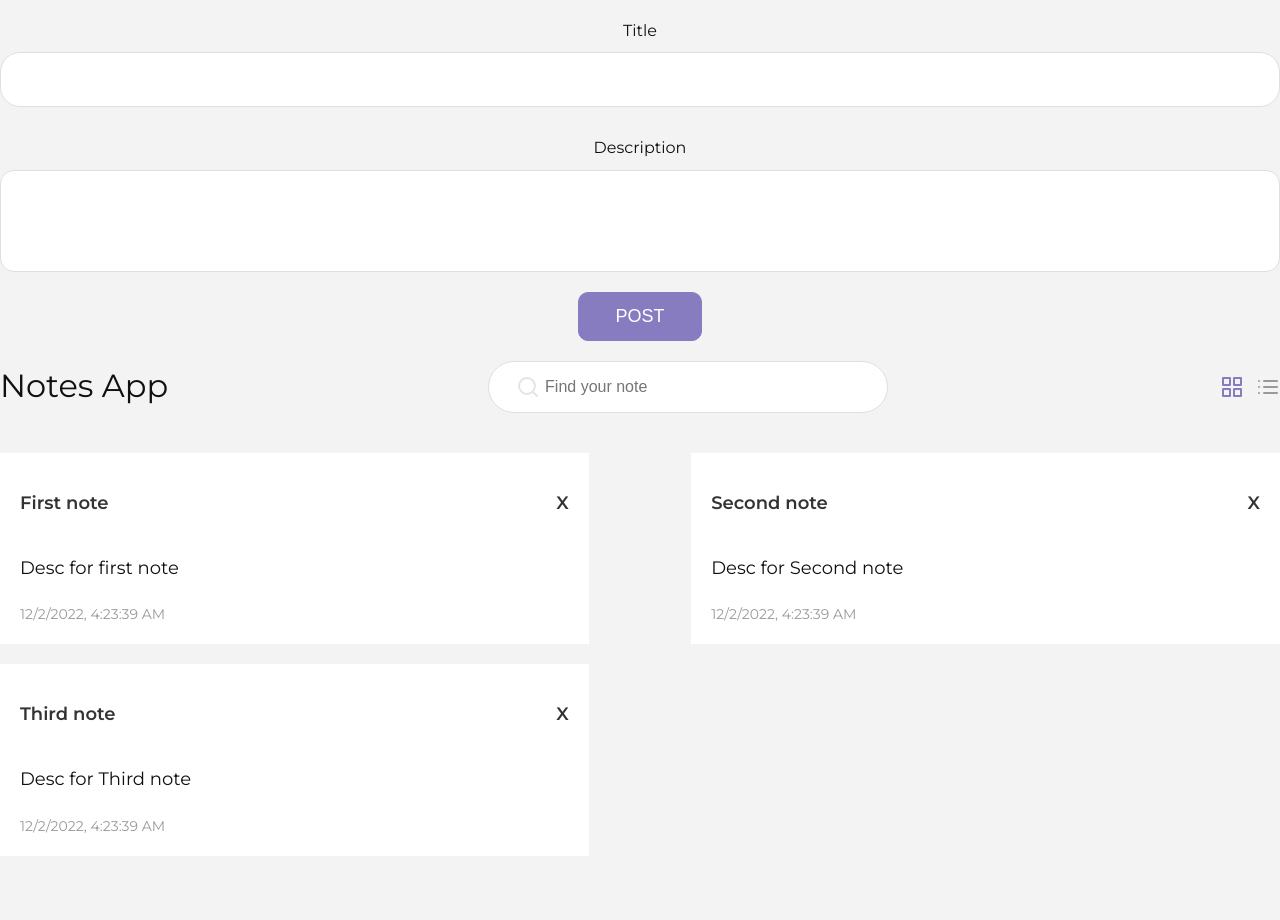
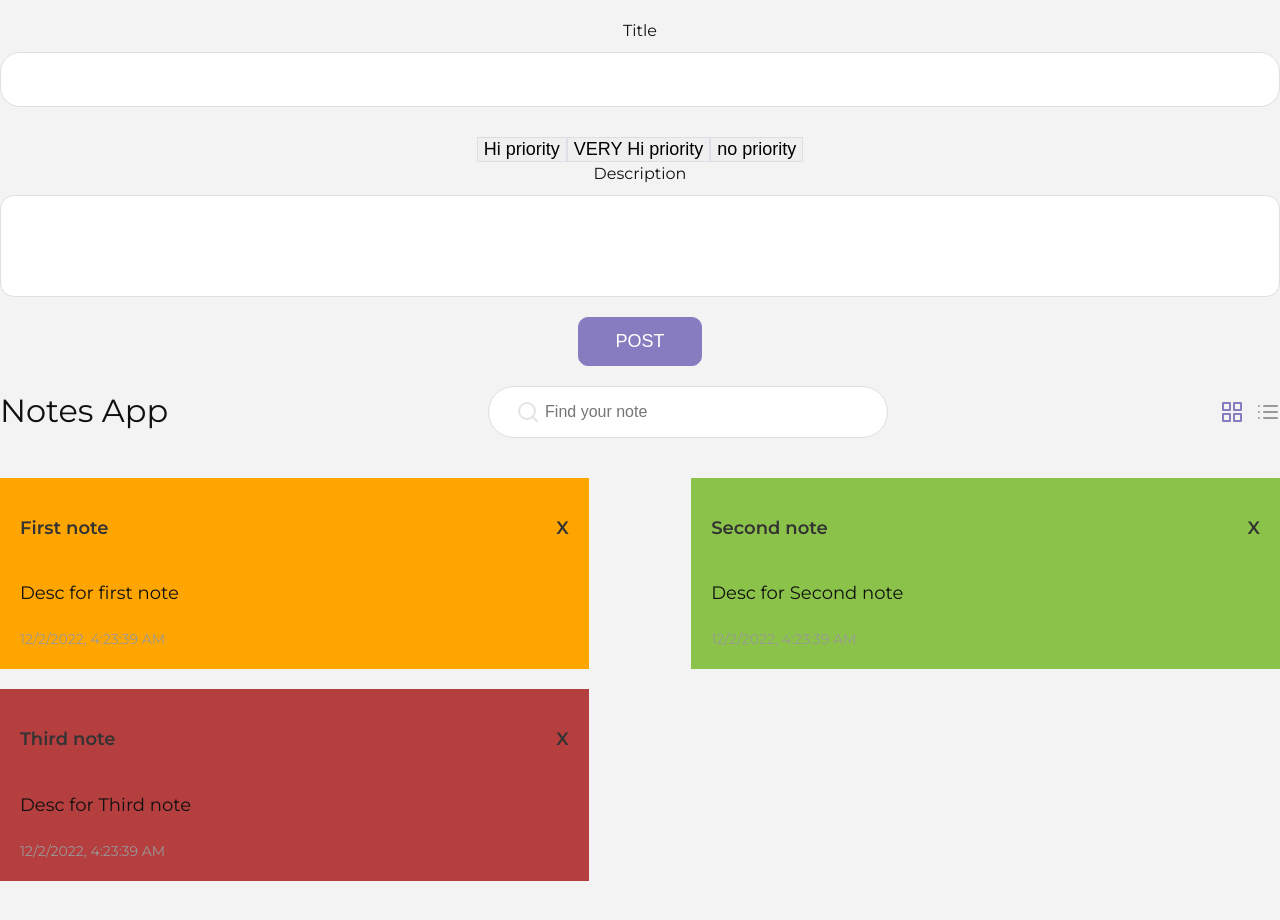
Before and after one commit to Siskinbird/vue-note, a Vue app: page / in a window 1280 px wide. Shown: the top 920 px of the page. Built offline with nearby package versions, Linux system fonts and the light colour scheme.

Commit message:
add: Crunch priority, but worked

```diff
--- a/src/App.vue
+++ b/src/App.vue
@@ -8,6 +8,8 @@
             <Message v-if="message" :message="message"/>
                   <!--new note-->
             <NewNote :note="note"  @addNote="addNote" />
+<!--            <div :class="{high: hi}" @click="setHigh">important</div>-->
+<!--            <div :class="{low: low}" @click="setLow">Huimportant</div>-->
 
                   <!--note title-->
             <div class="note-title" style="margin-top: 20px">
@@ -19,6 +21,8 @@
                       placeholder="Find your note"
                       value=""
               />
+
+
 
               <div class="icons">
                 <svg :class="{active: grid}" @click="grid = true" xmlns="http://www.w3.org/2000/svg" width="24" height="24" viewBox="0 0 24 24" fill="none"
@@ -34,8 +38,9 @@
                 </svg>
               </div>
             </div>
+
                   <!--note list-->
-            <Notes :notes="notesFilter"  :grid="grid" @remove="removeNote" />
+            <Notes :notes="notesFilter" :grid="grid" @remove="removeNote" />
           </div>
         </div>
       </section>
@@ -50,6 +55,7 @@ import Message from "@/components/Message";
 import NewNote from "@/components/NewNote";
 import Notes from "@/components/Notes";
 import Search from "@/components/Search";
+import notes from "@/components/Notes";
 
 export default {
   components: {Notes, NewNote, Message, Search},
@@ -58,25 +64,39 @@ export default {
       title: 'Notes App',
       message: null,
       grid: true,
+      hi: false,
+      low: false,
       search: '',
       note: {
         title: '',
-        description: ''
+        description: '',
+        highPriority: false,
+        lowPriority: false,
+        veryHighPriority: false,
       },
       notes: [
         {
           title: 'First note',
           description: 'Desc for first note',
+          highPriority: true,
+          lowPriority: false,
+          veryHighPriority: false,
           date: new Date(Date.now()).toLocaleString()
         },
         {
           title: 'Second note',
           description: 'Desc for Second note',
+          highPriority: false,
+          lowPriority: true,
+          veryHighPriority: false,
           date: new Date(Date.now()).toLocaleString()
         },
         {
           title: 'Third note',
           description: 'Desc for Third note',
+          highPriority: false,
+          lowPriority: false,
+          veryHighPriority: true,
           date: new Date(Date.now()).toLocaleString()
         },
       ]
@@ -100,12 +120,34 @@ export default {
     }
   },
   methods: {
+    toggleHi () {
+      this.note.hi = !this.notes.hi
+    },
+    // setVeryHigh() {this.note.priority.veryHigh = true},
+    setHigh() {
+      this.note.highPriority = true;
+      // if (this.low) {
+      //   this.low = false
+      //   this.hi = true
+      // }else{
+      // this.hi = !this.hi}
+
+    },
+    setLow() {
+      if (this.hi) {
+        this.hi = false
+        this.low = true
+      }else{
+        this.low = !this.low
+      }
+
+    },
     reset(){
       this.note.title = '';
       this.note.description = ''
     },
     addNote () {
-      let {title, description} = this.note;
+      let {title, description, highPriority, lowPriority, veryHighPriority} = this.note;
 
       if (title === '' || description === '') {
         this.message = 'You note is empty';
@@ -114,8 +156,13 @@ export default {
         this.notes.push({
           title,
           description,
+          highPriority,
+          lowPriority,
+          veryHighPriority,
           date: new Date(Date.now()).toLocaleString()
+
         })
+        console.log(this.notes)
         this.reset();
         return this.message = false
 
--- a/src/components/NewNote.vue
+++ b/src/components/NewNote.vue
@@ -2,8 +2,16 @@
   <div class="new-note">
     <label for="">Title</label>
     <input v-model="note.title" type="text" value="">
+    <button v-bind="note.highPriority" @click="note.highPriority = true">Hi priority</button>
+    <button v-bind="note.veryHighPriority" @click="note.veryHighPriority = true"> VERY Hi priority</button>
+    <button v-bind="note.lowPriority" @click="note.lowPriority = true"> no priority</button>
+
+<!--      <button :class="high" @click="setHigh" >Important</button>-->
+<!--      <button :class="{low: note.low}" @click="setLow">Not important</button>-->
+
+
     <label for="">Description</label>
-    <textarea v-model="note.description"></textarea>
+    <textarea v-model="note.description" ></textarea>
     <button class="btn btnPrimary" @click="addNote">Post</button>
   </div>
 </template>
@@ -14,17 +22,50 @@ export default {
     note: {
       type: Object,
       require: true
-    }
+    },
   },
   methods: {
     addNote() {
       this.$emit('addNote', this.note)
-    }
+    },
+    setVeryHigh() {
+      this.$emit('very', this.note)
+    },
+    setHigh() {
+      this.$emit('setHigh', this.note)
+    },
+    setLow() {
+      this.$emit('low', this.note)
+    },
   }
 }
 </script>
-<style lang="scss" scoped>
+<style lang="scss" >
   .new-note {
     text-align: center;
   }
+  .priority {
+    display: flex;
+    align-items: center;
+    justify-content: space-between;
+  }
+  .test {
+    width: 60px;
+    height: 20px;
+  }
+
+    .high {
+      background-color: #b53f3f;
+    }
+  .low {
+    background-color: #8bc34a;
+  }
+
+  .veryHi,  {
+    border-radius: 5px;
+    cursor: pointer;
+    padding: 5px;
+  }
+
+
 </style>
--- a/src/components/Notes.vue
+++ b/src/components/Notes.vue
@@ -1,15 +1,20 @@
 <template>
   <div>
     <div class="notes">
-      <div class="note" :class="{full: !grid}" v-for="(note, i) in notes" :key="i">
-        <div class="note-title">
-          <p>{{note.title}}</p>
-          <p style="cursor: pointer;" @click="removeNote(i)">X</p>
-        </div>
-        <div class="note-description"><p>{{note.description}}</p></div>
-        <div class="note-date"><span>{{note.date}}</span></div>
+      <div class="note"
+           :class="{full: !grid , high: note.highPriority, veryHigh: note.veryHighPriority, low: note.lowPriority}"
+           v-for="(note, i) in notes"
+           :key="i">
+<!--        <div class="priority" :class="{high: }">-->
+          <div class="note-title"> <p>{{ note.title }}</p>
+        <p style="cursor: pointer;" @click="removeNote(i)">X</p>
+
       </div>
-    </div>
+      <div class="note-description"><p>{{ note.description }}</p></div>
+      <div class="note-date"><span>{{ note.date }}</span></div>
+<!--    </div>-->
+  </div>
+  </div>
   </div>
 </template>
 
@@ -23,7 +28,7 @@ export default {
     grid: {
       type: Boolean,
       require: true
-    }
+    },
   },
   methods: {
     removeNote (i) {
@@ -41,6 +46,7 @@ export default {
   justify-content: space-between;
   flex-wrap: wrap;
   padding: 40px 0;
+
 }
 .note {
   width: 46%;
@@ -51,6 +57,15 @@ export default {
   &:hover {
     box-shadow: 0 30px 30px rgba(0,0,0,0.04);
     transform: translate(0, -6px);
+  }
+  &.veryHigh {
+    background-color: #b53f3f;
+  }
+  &.high {
+    background-color: orange;
+  }
+  &.low {
+    background-color: #8bc34a;
   }
   &.full {
     width: 100%;
@@ -69,6 +84,9 @@ export default {
   display: flex;
   align-items: center;
   justify-content: space-between;
+  &.high {
+    background-color: orange;
+  }
 
   h1 {
     font-size: 32px;
```
